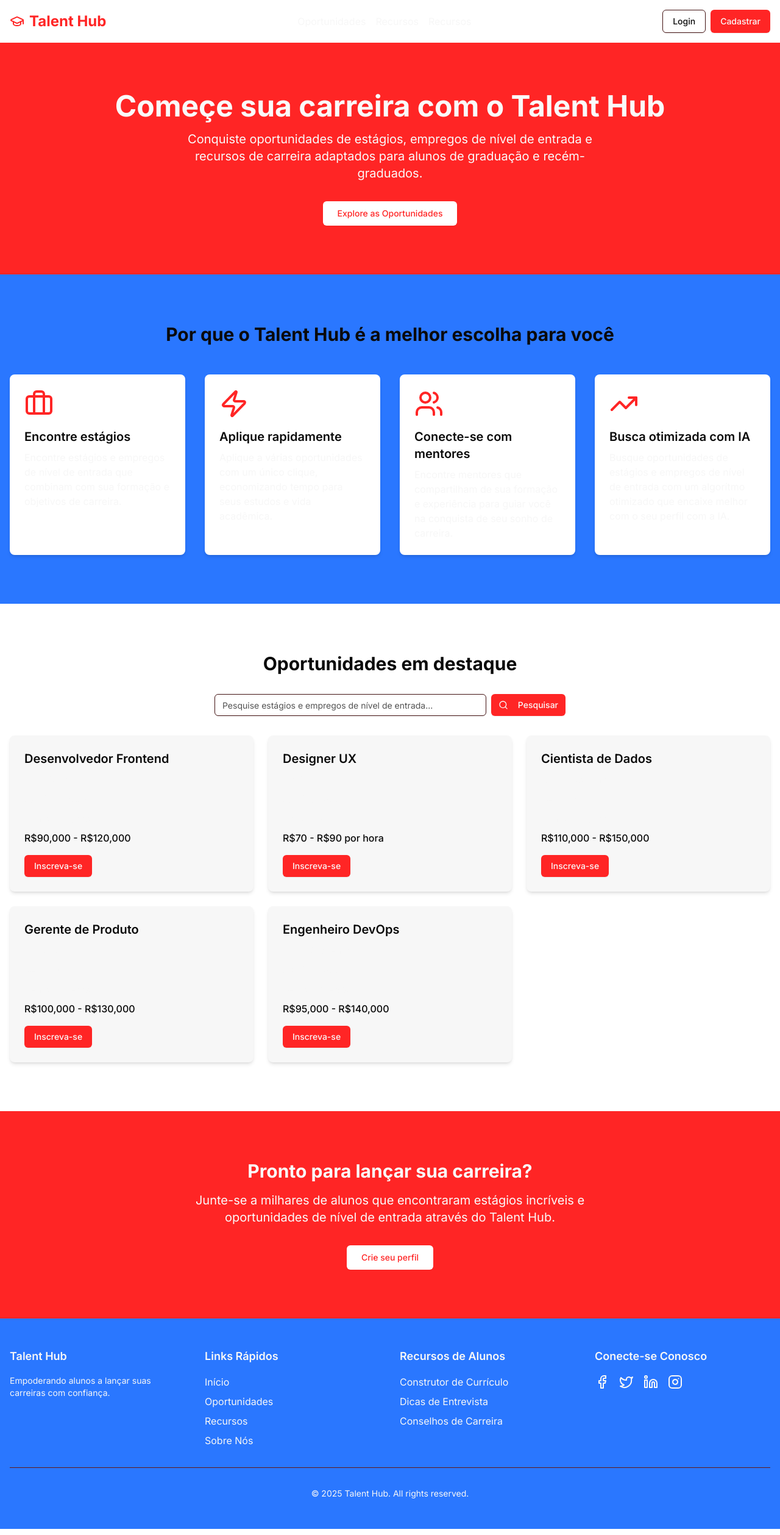
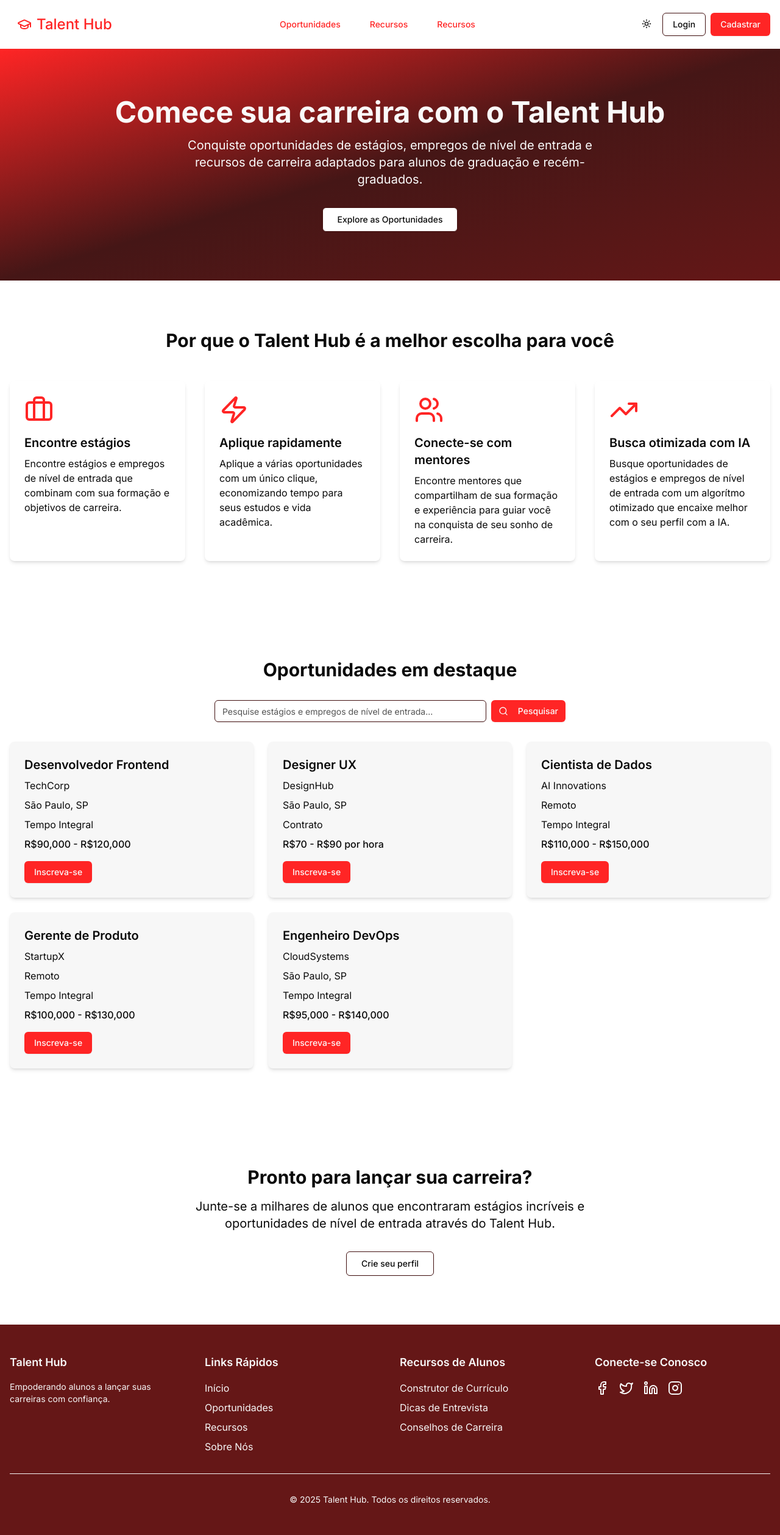
Before and after one commit to RafaelAndeloci/talent-hub, a Next.js app in the folder apps/web/: page / in a window 1280 px wide. Shown: the whole page at 61% size. Built offline with nearby package versions, Linux system fonts and the light colour scheme.

Commit message:
feat(dark-mode): adding dark mode and changing broken styles

```diff
--- a/apps/web/app/components/CallToAction.tsx
+++ b/apps/web/app/components/CallToAction.tsx
@@ -3,7 +3,7 @@ import Link from "next/link";
 
 export default function CallToAction() {
   return (
-    <section className="bg-primary py-20 text-primary-foreground">
+    <section className="bg-background text-foreground py-20">
       <div className="container mx-auto px-4 text-center">
         <h2 className="mb-4 text-3xl font-bold">
           Pronto para lançar sua carreira?
@@ -12,11 +12,7 @@ export default function CallToAction() {
           Junte-se a milhares de alunos que encontraram estágios incríveis e
           oportunidades de nível de entrada através do Talent Hub.
         </p>
-        <Button
-          size="lg"
-          className="bg-background text-primary hover:bg-secondary"
-          asChild
-        >
+        <Button size="lg" variant="outline" asChild>
           <Link href="/register">Crie seu perfil</Link>
         </Button>
       </div>
--- a/apps/web/app/components/Features.tsx
+++ b/apps/web/app/components/Features.tsx
@@ -29,17 +29,17 @@ const features = [
 
 export default function Features() {
   return (
-    <section id="features" className="bg-secondary py-20">
+    <section id="features" className="bg-background py-20">
       <div className="container mx-auto px-4">
-        <h2 className="mb-12 text-center text-3xl font-bold">
+        <h2 className="text-foreground mb-12 text-center text-3xl font-bold">
           Por que o Talent Hub é a melhor escolha para você
         </h2>
         <div className="grid grid-cols-1 gap-8 md:grid-cols-2 lg:grid-cols-4">
           {features.map((feature, index) => (
-            <div key={index} className="rounded-lg bg-background p-6 shadow-md">
-              <feature.icon className="mb-4 h-12 w-12 text-primary" />
+            <div key={index} className="bg-background rounded-lg p-6 shadow-md">
+              <feature.icon className="text-primary mb-4 h-12 w-12" />
               <h3 className="mb-2 text-xl font-semibold">{feature.title}</h3>
-              <p className="text-muted-foreground">{feature.description}</p>
+              <p className="text-foreground">{feature.description}</p>
             </div>
           ))}
         </div>
--- a/apps/web/app/components/Footer.tsx
+++ b/apps/web/app/components/Footer.tsx
@@ -8,12 +8,12 @@ import Link from "next/link";
 
 export default function Footer() {
   return (
-    <footer className="bg-secondary py-12 text-secondary-foreground">
+    <footer className="bg-muted text-muted-foreground py-12">
       <div className="container mx-auto px-4">
         <div className="grid grid-cols-1 gap-8 md:grid-cols-4">
           <div>
             <h3 className="mb-4 text-lg font-semibold">Talent Hub</h3>
-            <p className="text-sm text-muted-foreground">
+            <p className="text-sm">
               Empoderando alunos a lançar suas carreiras com confiança.
             </p>
           </div>
@@ -21,34 +21,22 @@ export default function Footer() {
             <h4 className="mb-4 text-lg font-semibold">Links Rápidos</h4>
             <ul className="space-y-2">
               <li>
-                <Link
-                  href="#"
-                  className="text-muted-foreground hover:text-primary"
-                >
+                <Link href="#" className="hover:text-primary">
                   Início
                 </Link>
               </li>
               <li>
-                <Link
-                  href="#"
-                  className="text-muted-foreground hover:text-primary"
-                >
+                <Link href="#" className="hover:text-primary">
                   Oportunidades
                 </Link>
               </li>
               <li>
-                <Link
-                  href="#"
-                  className="text-muted-foreground hover:text-primary"
-                >
+                <Link href="#" className="hover:text-primary">
                   Recursos
                 </Link>
               </li>
               <li>
-                <Link
-                  href="#"
-                  className="text-muted-foreground hover:text-primary"
-                >
+                <Link href="#" className="hover:text-primary">
                   Sobre Nós
                 </Link>
               </li>
@@ -58,26 +46,17 @@ export default function Footer() {
             <h4 className="mb-4 text-lg font-semibold">Recursos de Alunos</h4>
             <ul className="space-y-2">
               <li>
-                <Link
-                  href="#"
-                  className="text-muted-foreground hover:text-primary"
-                >
+                <Link href="#" className="hover:text-primary">
                   Construtor de Currículo
                 </Link>
               </li>
               <li>
-                <Link
-                  href="#"
-                  className="text-muted-foreground hover:text-primary"
-                >
+                <Link href="#" className="hover:text-primary">
                   Dicas de Entrevista
                 </Link>
               </li>
               <li>
-                <Link
-                  href="#"
-                  className="text-muted-foreground hover:text-primary"
-                >
+                <Link href="#" className="hover:text-primary">
                   Conselhos de Carreira
                 </Link>
               </li>
@@ -86,35 +65,24 @@ export default function Footer() {
           <div>
             <h4 className="mb-4 text-lg font-semibold">Conecte-se Conosco</h4>
             <div className="flex space-x-4">
-              <Link
-                href="#"
-                className="text-muted-foreground hover:text-primary"
-              >
+              <Link href="#" className="hover:text-primary">
                 <Facebook />
               </Link>
-              <Link
-                href="#"
-                className="text-muted-foreground hover:text-primary"
-              >
+              <Link href="#" className="hover:text-primary">
                 <Twitter />
               </Link>
-              <Link
-                href="#"
-                className="text-muted-foreground hover:text-primary"
-              >
+              <Link href="#" className="hover:text-primary">
                 <LinkedIn />
               </Link>
-              <Link
-                href="#"
-                className="text-muted-foreground hover:text-primary"
-              >
+              <Link href="#" className="hover:text-primary">
                 <Instagram />
               </Link>
             </div>
           </div>
         </div>
-        <div className="mt-8 border-t border-muted pt-8 text-center text-sm text-muted-foreground">
-          © {new Date().getFullYear()} Talent Hub. All rights reserved.
+        <div className="border-muted-foreground mt-8 border-t pt-8 text-center text-sm">
+          © {new Date().getFullYear()} Talent Hub. Todos os direitos
+          reservados.
         </div>
       </div>
     </footer>
--- a/apps/web/app/components/Header.tsx
+++ b/apps/web/app/components/Header.tsx
@@ -1,3 +1,4 @@
+import { ThemeToggle } from "@/components/theme/theme-toggle";
 import { Button } from "@/components/ui/button";
 import { GraduationCap } from "lucide-react";
 import Link from "next/link";
@@ -6,34 +7,30 @@ export default function Header() {
   return (
     <header className="bg-background shadow-xs">
       <div className="container mx-auto flex items-center justify-between px-4 py-4">
+        <Button variant="ghost" asChild>
           <Link
             href="/"
-          className="flex items-center gap-2 text-2xl font-bold text-primary"
+            className="text-primary flex items-center gap-2 !text-2xl font-bold"
           >
             <GraduationCap className="size-6" />
             Talent Hub
           </Link>
+        </Button>
         <nav className="hidden space-x-4 md:flex">
-          <Link
-            href="#opportunities"
-            className="text-muted-foreground hover:text-primary"
-          >
-            Oportunidades
-          </Link>
-          <Link
-            href="#features"
-            className="text-muted-foreground hover:text-primary"
-          >
-            Recursos
-          </Link>
-          <Link
-            href="#resources"
-            className="text-muted-foreground hover:text-primary"
-          >
-            Recursos
-          </Link>
+          <Button asChild variant="link">
+            <Link href="#opportunities">Oportunidades</Link>
+          </Button>
+
+          <Button asChild variant="link">
+            <Link href="#features">Recursos</Link>
+          </Button>
+
+          <Button asChild variant="link">
+            <Link href="#resources">Recursos</Link>
+          </Button>
         </nav>
         <div className="flex space-x-2">
+          <ThemeToggle />
           <Button variant="outline" asChild>
             <Link href="/login">Login</Link>
           </Button>
--- a/apps/web/app/components/Hero.tsx
+++ b/apps/web/app/components/Hero.tsx
@@ -1,12 +1,17 @@
+"use client";
+
 import { Button } from "@/components/ui/button";
+import { useTheme } from "next-themes";
 import Link from "next/link";
 
 export default function Hero() {
+  const { theme } = useTheme();
+
   return (
-    <section className="bg-primary py-20 text-primary-foreground">
+    <section className="text-primary-foreground bg-primary to-muted via-accent-foreground dark:via-accent bg-gradient-to-br py-20">
       <div className="container mx-auto px-4 text-center">
         <h1 className="mb-4 text-4xl font-bold md:text-5xl">
-          Começe sua carreira com o Talent Hub
+          Comece sua carreira com o Talent Hub
         </h1>
         <p className="mx-auto mb-8 max-w-2xl text-xl">
           Conquiste oportunidades de estágios, empregos de nível de entrada e
@@ -15,8 +20,8 @@ export default function Hero() {
         </p>
         <Button
           size="lg"
-          className="bg-background text-primary hover:bg-secondary"
           asChild
+          variant={theme === "dark" ? "link" : "outline"}
         >
           <Link href="#opportunities">Explore as Oportunidades</Link>
         </Button>
--- a/apps/web/app/components/JobListings.tsx
+++ b/apps/web/app/components/JobListings.tsx
@@ -39,12 +39,12 @@ export default function JobListings() {
         </div>
         <div className="grid grid-cols-1 gap-6 md:grid-cols-2 lg:grid-cols-3">
           {filteredJobs.map((job) => (
-            <div key={job.id} className="rounded-lg bg-card p-6 shadow-md">
+            <div key={job.id} className="bg-card rounded-lg p-6 shadow-md">
               <h3 className="mb-2 text-xl font-semibold">{job.title}</h3>
-              <p className="mb-2 text-muted-foreground">{job.company}</p>
-              <p className="mb-2 text-muted-foreground">{job.location}</p>
-              <p className="mb-2 text-muted-foreground">{job.type}</p>
-              <p className="font-medium text-card-foreground">{job.salary}</p>
+              <p className="text-foreground mb-2">{job.company}</p>
+              <p className="text-foreground mb-2">{job.location}</p>
+              <p className="text-foreground mb-2">{job.type}</p>
+              <p className="text-card-foreground font-medium">{job.salary}</p>
               <Button variant="default" className="mt-4">
                 Inscreva-se
               </Button>
--- a/apps/web/app/layout.tsx
+++ b/apps/web/app/layout.tsx
@@ -2,6 +2,7 @@ import type { Metadata } from "next";
 import { Inter } from "next/font/google";
 import type React from "react";
 import "./globals.css";
+import { Providers } from "./providers";
 
 const inter = Inter({ subsets: ["latin"] });
 
@@ -18,7 +19,9 @@ export default function RootLayout({
 }) {
   return (
     <html lang="pt-BR" className="scroll-smooth">
-      <body className={inter.className + " antialiased"}>{children}</body>
+      <Providers>
+        <body className={inter.className + " antialiased"}>{children}</body>
+      </Providers>
     </html>
   );
 }
--- a/apps/web/app/providers.tsx
+++ b/apps/web/app/providers.tsx
@@ -1,8 +1,18 @@
+import { ThemeProvider } from "@/components/theme/theme-provider";
 import { ReactNode } from "react";
 
 interface ProvidersProps {
   children?: ReactNode;
 }
 export function Providers({ children }: ProvidersProps) {
-  return <>{children}</>;
+  return (
+    <ThemeProvider
+      attribute="class"
+      defaultTheme="system"
+      enableSystem
+      disableTransitionOnChange
+    >
+      {children}
+    </ThemeProvider>
+  );
 }
--- /dev/null
+++ b/apps/web/components/theme/theme-provider.tsx
@@ -0,0 +1,11 @@
+"use client";
+
+import { ThemeProvider as NextThemesProvider } from "next-themes";
+import * as React from "react";
+
+export function ThemeProvider({
+  children,
+  ...props
+}: React.ComponentProps<typeof NextThemesProvider>) {
+  return <NextThemesProvider {...props}>{children}</NextThemesProvider>;
+}
--- /dev/null
+++ b/apps/web/components/theme/theme-toggle.tsx
@@ -0,0 +1,22 @@
+"use client";
+import { Button } from "@/components/ui/button";
+import { Moon, Sun } from "lucide-react";
+import { useTheme } from "next-themes";
+
+export function ThemeToggle() {
+  const { setTheme, theme } = useTheme();
+
+  return (
+    <Button
+      variant="ghost"
+      size="icon"
+      onClick={() => setTheme(theme === "dark" ? "light" : "dark")}
+      className="h-9 w-9 rounded-md"
+      aria-label="Toggle theme"
+    >
+      <Sun className="h-4 w-4 scale-100 rotate-0 transition-all dark:scale-0 dark:-rotate-90" />
+      <Moon className="absolute h-4 w-4 scale-0 rotate-90 transition-all dark:scale-100 dark:rotate-0" />
+      <span className="sr-only">Toggle theme</span>
+    </Button>
+  );
+}
```
Also changed, not shown: apps/web/app/page.tsx (+8 -8 lines), 1 other file (tests, documents, lock files or other folders). Lines whose indentation alone changed are shown as unchanged.
